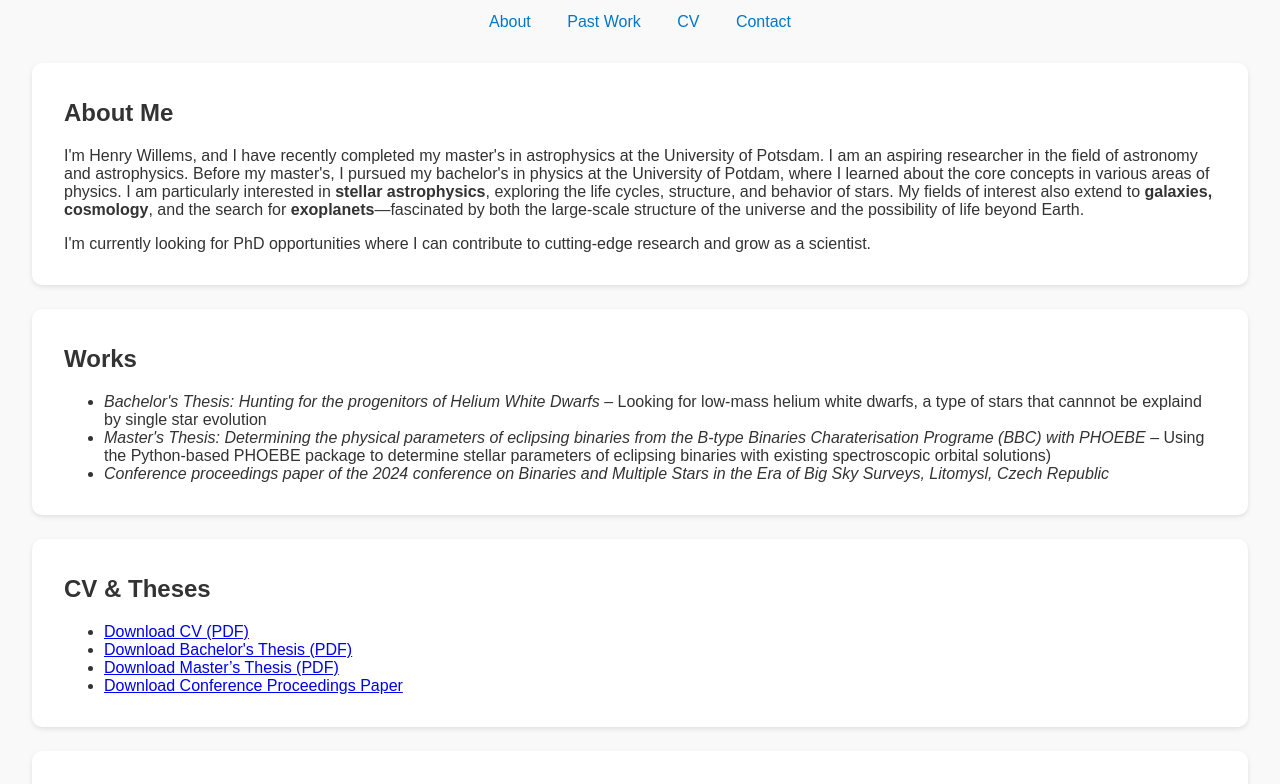
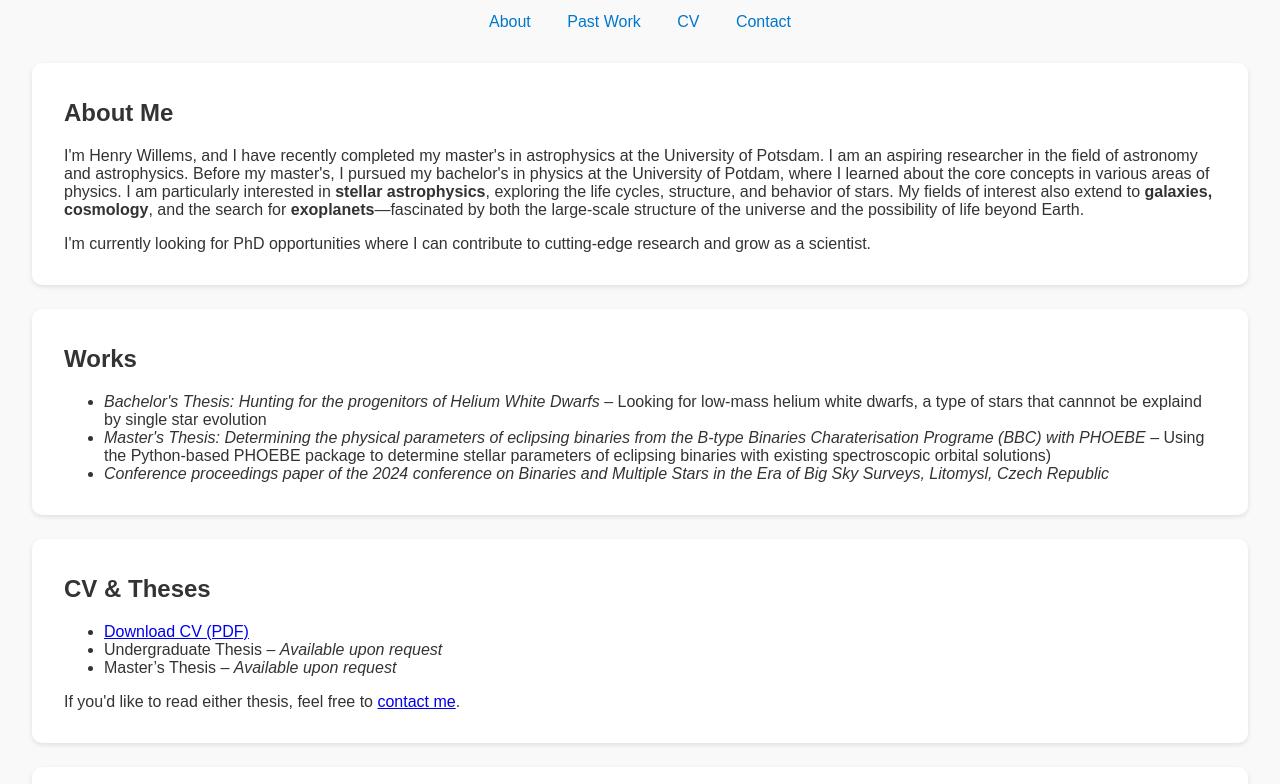
Before and after one commit to hwillems2/henrywillems.github.io, a plain HTML site: page index.html in a window 1280 px wide. Shown: the part 111-895 px from the top of the page. Drawn offline with Linux system fonts and the light colour scheme.

Commit message:
Update index.html

```diff
--- a/index.html
+++ b/index.html
@@ -72,14 +72,14 @@
   </section>
 
   <section id="cv">
-    <h2>CV & Theses</h2>
-    <ul>
-      <li><a href="Henry_Willems_CV.pdf" target="_blank">Download CV (PDF)</a></li>
-      <li><a href="Bachelor_Thesis.pdf" target="_blank">Download Bachelor's Thesis (PDF)</a></li>
-      <li><a href="Master_Thesis.pdf" target="_blank">Download Master’s Thesis (PDF)</a></li>
-      <li><a href="Litomysl_G15_Willems.pdf" target="_blank">Download Conference Proceedings Paper</a>
-    </ul>
-  </section>
+  <h2>CV & Theses</h2>
+  <ul>
+    <li><a href="Henry_Willems_CV.pdf" target="_blank">Download CV (PDF)</a></li>
+    <li>Undergraduate Thesis – <em>Available upon request</em></li>
+    <li>Master’s Thesis – <em>Available upon request</em></li>
+  </ul>
+  <p>If you'd like to read either thesis, feel free to <a href="#contact">contact me</a>.</p>
+</section>
 
   <section id="contact">
     <h2>Contact</h2>
```
